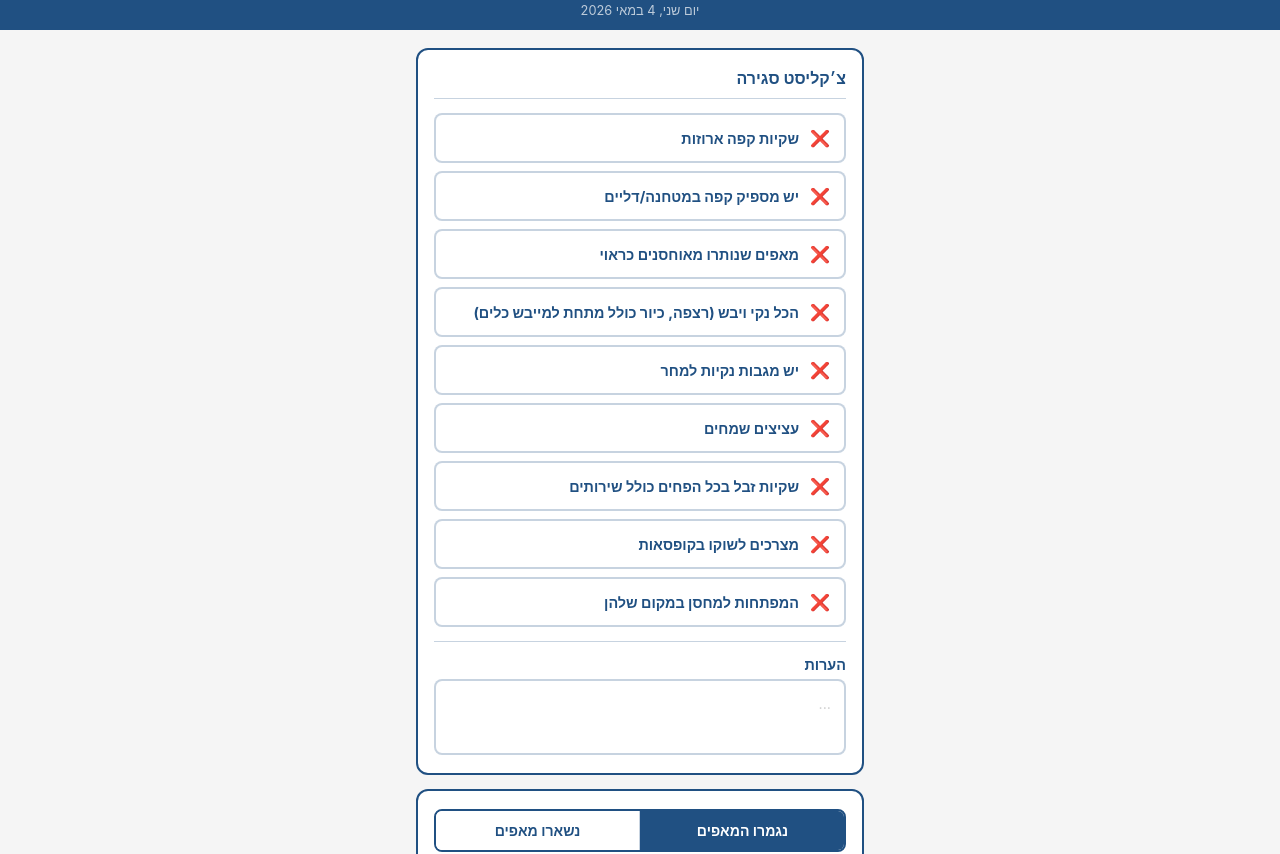
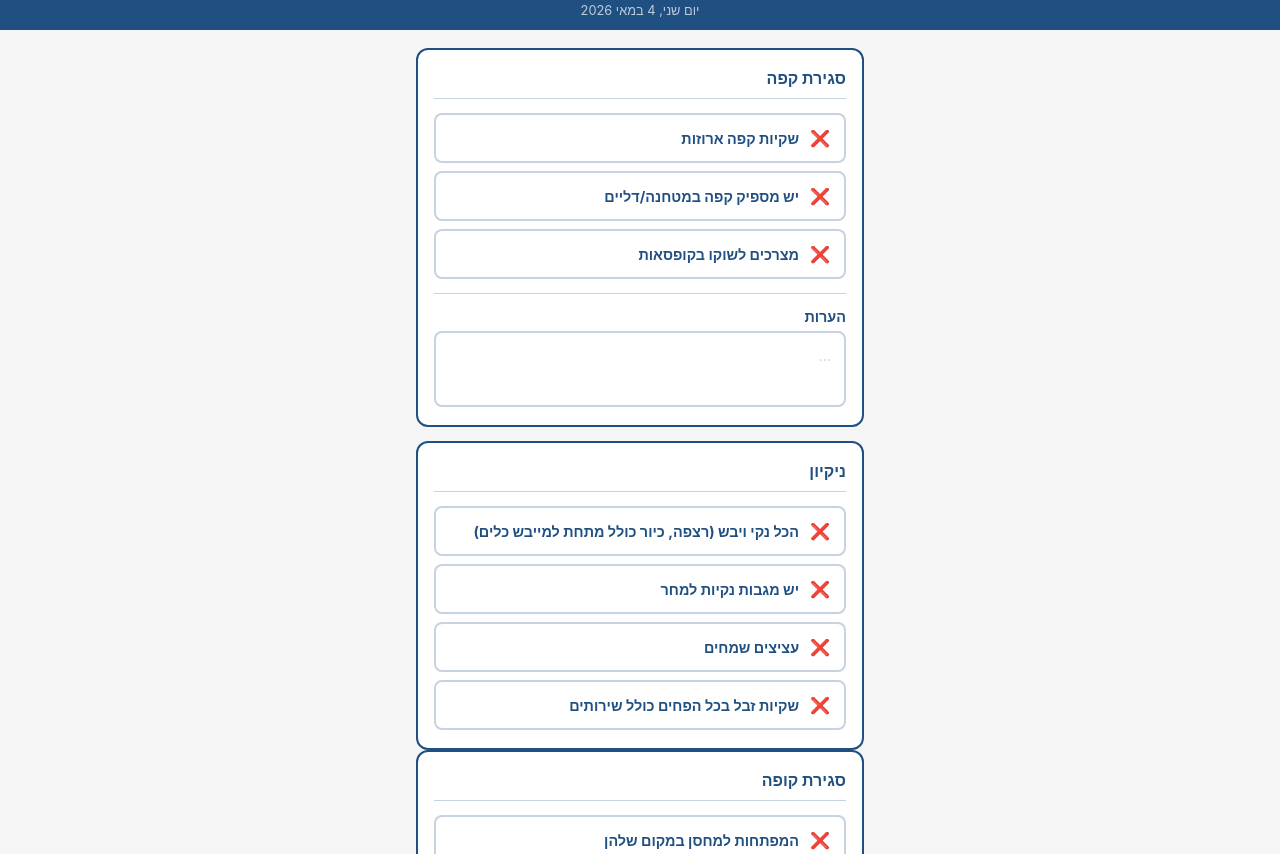
Before and after one commit to aviadvir123/amali-shifts, a plain HTML site: page index.html in a window 1280 px wide. Shown: the part 105-959 px from the top of the page. Drawn offline with Linux system fonts and the light colour scheme; a web font is replaced by a local one.

Commit message:
Reorganize sections: סגירת קפה, ניקיון, סגירת קופה; move מאפים+pastries under מוצרי קירור; CONFIG_VERSION 5

```diff
--- a/index.html
+++ b/index.html
@@ -266,9 +266,9 @@
 
 <div class="container">
 
-  <!-- 1. Closing checklist -->
+  <!-- 1. סגירת קפה -->
   <div class="card">
-    <div class="card-title">צ׳קליסט סגירה</div>
+    <div class="card-title">סגירת קפה</div>
     <div class="checklist" id="checklist"></div>
     <div class="field-group" style="margin-top: 14px; padding-top: 14px; border-top: 1.5px solid var(--blue-border);">
       <label class="field-label">הערות</label>
@@ -277,7 +277,22 @@
     </div>
   </div>
 
-  <!-- 2. Pastries -->
+  <!-- 2. Pre-sections: ניקיון, סגירת קופה -->
+  <div id="pre-sections-container"></div>
+
+  <!-- 3. Sandwich ingredients -->
+  <div class="card">
+    <div class="card-title" style="display:flex; justify-content:space-between; align-items:center;">
+      <span>מצרכים לכריכים</span>
+      <button id="check-all-ing" onclick="toggleAllIngredients()" style="font-family:var(--font);font-size:0.78rem;font-weight:700;color:var(--blue);background:none;border:1.5px solid var(--blue-border);border-radius:var(--radius-sm);padding:4px 10px;cursor:pointer;-webkit-tap-highlight-color:transparent;">סמן הכל ✅</button>
+    </div>
+    <div class="toggle-grid" id="ingredients-grid"></div>
+  </div>
+
+  <!-- Custom sections: מלאי בארון, מוצרי קירור -->
+  <div id="custom-sections-container"></div>
+
+  <!-- 4. Pastries (under מוצרי קירור) -->
   <div class="card">
     <div class="seg-toggle">
       <button class="seg-btn active" id="seg-none" onclick="setPastries(false)">נגמרו המאפים</button>
@@ -289,19 +304,7 @@
     </div>
   </div>
 
-  <!-- 3. Sandwich ingredients -->
-  <div class="card">
-    <div class="card-title" style="display:flex; justify-content:space-between; align-items:center;">
-      <span>מצרכים לכריכים</span>
-      <button id="check-all-ing" onclick="toggleAllIngredients()" style="font-family:var(--font);font-size:0.78rem;font-weight:700;color:var(--blue);background:none;border:1.5px solid var(--blue-border);border-radius:var(--radius-sm);padding:4px 10px;cursor:pointer;-webkit-tap-highlight-color:transparent;">סמן הכל ✅</button>
-    </div>
-    <div class="toggle-grid" id="ingredients-grid"></div>
-  </div>
-
-  <!-- Custom sections -->
-  <div id="custom-sections-container"></div>
-
-  <!-- 4. Team message -->
+  <!-- 5. Team message -->
   <div class="card">
     <div class="field-group">
       <label class="field-label">מסר לצוות</label>
@@ -318,15 +321,9 @@
      DEFAULTS
   ═══════════════════════════════════════════ */
   const DEFAULT_CHECKLIST = [
-    { pos: 'שקיות קפה ארוזות',                                        neg: 'אין שקיות קפה ארוזות' },
-    { pos: 'יש מספיק קפה במטחנה/דליים',                               neg: 'אין מספיק קפה במטחנה/דליים' },
-    { pos: 'מאפים שנותרו מאוחסנים כראוי',                             neg: 'מאפים שנותרו לא מאוחסנים כראוי' },
-    { pos: 'הכל נקי ויבש (רצפה, כיור כולל מתחת למייבש כלים)',        neg: 'הכל מלוכלך ורטוב' },
-    { pos: 'יש מגבות נקיות למחר',                                     neg: 'אין מגבות נקיות למחר' },
-    { pos: 'עציצים שמחים',                                            neg: 'עציצים עומדים למות' },
-    { pos: 'שקיות זבל בכל הפחים כולל שירותים',                        neg: 'לא שמנו שקיות זבל בפחים' },
-    { pos: 'מצרכים לשוקו בקופסאות',                                   neg: 'אין מצרכים לשוקו בקופסאות' },
-    { pos: 'המפתחות למחסן במקום שלהן',                                 neg: 'המפתחות למחסן לא במקום שלהן' },
+    { pos: 'שקיות קפה ארוזות',             neg: 'אין שקיות קפה ארוזות' },
+    { pos: 'יש מספיק קפה במטחנה/דליים',   neg: 'אין מספיק קפה במטחנה/דליים' },
+    { pos: 'מצרכים לשוקו בקופסאות',       neg: 'אין מצרכים לשוקו בקופסאות' },
   ];
 
   const DEFAULT_INGREDIENTS = [
@@ -336,6 +333,28 @@
   ];
 
   const DEFAULT_CUSTOM_SECTIONS = [
+    {
+      id: 'sec_nikuyon',
+      title: 'ניקיון',
+      type: 'checklist',
+      placement: 'pre',
+      items: [
+        { pos: 'הכל נקי ויבש (רצפה, כיור כולל מתחת למייבש כלים)', neg: 'הכל מלוכלך ורטוב' },
+        { pos: 'יש מגבות נקיות למחר',                               neg: 'אין מגבות נקיות למחר' },
+        { pos: 'עציצים שמחים',                                      neg: 'עציצים עומדים למות' },
+        { pos: 'שקיות זבל בכל הפחים כולל שירותים',                  neg: 'לא שמנו שקיות זבל בפחים' },
+      ]
+    },
+    {
+      id: 'sec_sgira_kupa',
+      title: 'סגירת קופה',
+      type: 'checklist',
+      placement: 'pre',
+      items: [
+        { pos: 'המפתחות למחסן במקום שלהן', neg: 'המפתחות למחסן לא במקום שלהן' },
+        { pos: 'סגרנו קופה',               neg: 'לא סגרנו קופה' },
+      ]
+    },
     {
       id: 'sec_malai_baron',
       title: 'מלאי בארון',
@@ -361,14 +380,15 @@
       title: 'מוצרי קירור',
       type: 'checklist',
       items: [
-        { pos: 'יש קולד ברו',      neg: 'אין קולד ברו' },
+        { pos: 'מאפים שנותרו מאוחסנים כראוי', neg: 'מאפים שנותרו לא מאוחסנים כראוי' },
+        { pos: 'יש קולד ברו',                 neg: 'אין קולד ברו' },
         { pos: 'יש שמנת חמוצה',    neg: 'אין שמנת חמוצה' },
         { pos: 'יש סודה',          neg: 'אין סודה' },
       ]
     }
   ];
 
-  const CONFIG_VERSION = 4;
+  const CONFIG_VERSION = 5;
 
   /* ═══════════════════════════════════════════
      LOAD CONFIG
@@ -444,14 +464,17 @@
   }
 
   function renderCustomSections() {
-    const container = document.getElementById('custom-sections-container');
-    container.innerHTML = '';
+    const preContainer  = document.getElementById('pre-sections-container');
+    const mainContainer = document.getElementById('custom-sections-container');
+    preContainer.innerHTML  = '';
+    mainContainer.innerHTML = '';
     customState = {};
 
     config.customSections.forEach(section => {
       customState[section.id] = {};
       const card = document.createElement('div');
       card.className = 'card';
+      const container = section.placement === 'pre' ? preContainer : mainContainer;
 
       if (section.type === 'checklist') {
         card.innerHTML = `<div class="card-title">${section.title}</div><div class="checklist" id="cs-list-${section.id}"></div>`;
```
